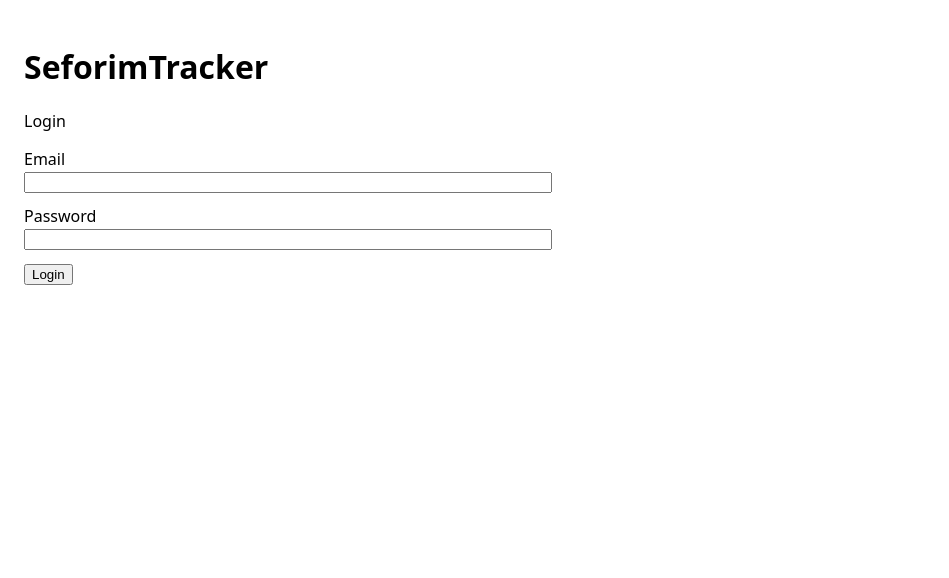
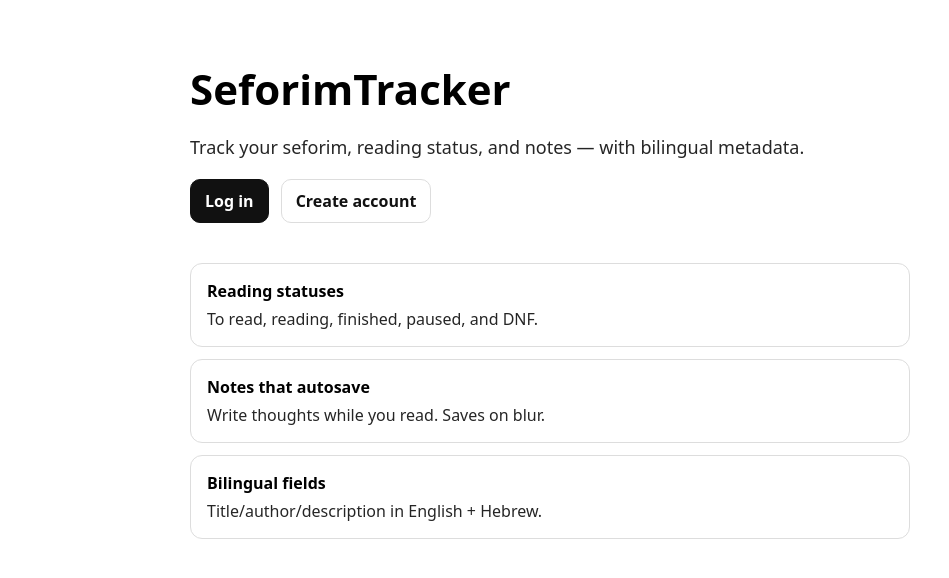
Before and after one commit to trmarvin/SeforimTracker, a React (Vite) app in the folder client/: page / in a window 1280 px wide. Before the commit this address led to /login. Shown: the top 578 px of the page, without its empty margins (0-949 px from the left). Built offline with nearby package versions, Linux system fonts and the light colour scheme; no server answers.

Commit message:
added landing page

```diff
--- a/client/src/App.tsx
+++ b/client/src/App.tsx
@@ -2,6 +2,7 @@ import { BrowserRouter, Routes, Route, Navigate } from "react-router-dom";
 import { useAppSelector } from "./store/hooks";
 import { selectToken } from "./features/auth/authSlice";
 import LoginPage from "./pages/LoginPage";
+import LandingPage from "./pages/LandingPage";
 import LibraryPage from "./pages/LibraryPage";
 import SeforimPage from "./pages/SeforimPage";
 import SeforimNewPage from "./pages/SeforimNewPage";
@@ -16,9 +17,10 @@ export default function App() {
   return (
     <BrowserRouter>
       <Routes>
+        <Route path="/" element={<LandingPage />} />
         <Route path="/login" element={<LoginPage />} />
         <Route
-          path="/"
+          path="/library"
           element={
             <ProtectedRoute>
               <LibraryPage />
--- /dev/null
+++ b/client/src/pages/LandingPage.tsx
@@ -0,0 +1,91 @@
+import { Link } from "react-router-dom";
+import { useAppSelector } from "../store/hooks";
+import { selectToken } from "../features/auth/authSlice";
+
+export default function LandingPage() {
+  const token = useAppSelector(selectToken);
+
+  return (
+    <div
+      style={{
+        padding: 32,
+        fontFamily: "system-ui",
+        maxWidth: 900,
+        margin: "0 auto",
+      }}
+    >
+      <h1 style={{ fontSize: 42, marginBottom: 10 }}>SeforimTracker</h1>
+      <p style={{ fontSize: 18, opacity: 0.85, maxWidth: 620 }}>
+        Track your seforim, reading status, and notes — with bilingual metadata.
+      </p>
+
+      <div style={{ marginTop: 20, display: "flex", gap: 12 }}>
+        {token ? (
+          <>
+            <Link to="/library" style={btnPrimary}>
+              Go to My Library
+            </Link>
+            <Link to="/seforim" style={btnGhost}>
+              Browse Seforim
+            </Link>
+          </>
+        ) : (
+          <>
+            <Link to="/login" style={btnPrimary}>
+              Log in
+            </Link>
+            <Link to="/register" style={btnGhost}>
+              Create account
+            </Link>
+          </>
+        )}
+      </div>
+
+      <div style={{ marginTop: 40, display: "grid", gap: 12, maxWidth: 720 }}>
+        <Feature
+          title="Reading statuses"
+          text="To read, reading, finished, paused, and DNF."
+        />
+        <Feature
+          title="Notes that autosave"
+          text="Write thoughts while you read. Saves on blur."
+        />
+        <Feature
+          title="Bilingual fields"
+          text="Title/author/description in English + Hebrew."
+        />
+      </div>
+    </div>
+  );
+}
+
+function Feature({ title, text }: { title: string; text: string }) {
+  return (
+    <div style={{ border: "1px solid #ddd", borderRadius: 12, padding: 16 }}>
+      <div style={{ fontWeight: 700, marginBottom: 6 }}>{title}</div>
+      <div style={{ opacity: 0.85 }}>{text}</div>
+    </div>
+  );
+}
+
+const btnPrimary: React.CSSProperties = {
+  display: "inline-block",
+  padding: "10px 14px",
+  borderRadius: 10,
+  border: "1px solid #111",
+  background: "#111",
+  color: "#fff",
+  textDecoration: "none",
+  fontWeight: 650,
+};
+
+const btnGhost: React.CSSProperties = {
+  display: "inline-block",
+  padding: "10px 14px",
+  borderRadius: 10,
+  border: "1px solid #ddd",
+  background: "#fff",
+  color: "#111",
+  textDecoration: "none",
+  fontWeight: 650,
+};
--- a/client/src/pages/LibraryPage.tsx
+++ b/client/src/pages/LibraryPage.tsx
@@ -31,10 +31,40 @@ export default function LibraryPage() {
   // local draft notes so typing doesn't spam PUT requests
   const [draftNotes, setDraftNotes] = useState<Record<string, string>>({});
 
+  const [statusFilter, setStatusFilter] = useState<LibraryStatus | "all">(
+    "all",
+  );
+  const [query, setQuery] = useState("");
+
   useEffect(() => {
     if (!token) return;
     dispatch(fetchLibraryThunk(token));
   }, [token, dispatch]);
+
+  const normalizedQuery = query.trim().toLowerCase();
+
+  const filteredItems = items.filter((it) => {
+    if (statusFilter !== "all" && it.status !== statusFilter) return false;
+    if (!normalizedQuery) return true;
+
+    const s = it.sefer;
+
+    const haystack = [
+      s.title,
+      s.title_he ?? "",
+      s.author ?? "",
+      s.author_he ?? "",
+      s.genre ?? "",
+      it.notes ?? "",
+    ]
+      .join(" ")
+      .toLowerCase();
+
+    return haystack.includes(normalizedQuery);
+  });
+
+  const totalCount = items.length;
+  const filteredCount = filteredItems.length;
 
   return (
     <div style={{ padding: 24, fontFamily: "system-ui", maxWidth: 900 }}>
@@ -51,6 +81,52 @@ export default function LibraryPage() {
         </button>
       </div>
 
+      <div
+        style={{
+          display: "flex",
+          gap: 12,
+          alignItems: "center",
+          margin: "12px 0",
+        }}
+      >
+        <label style={{ display: "flex", gap: 8, alignItems: "center" }}>
+          Status:
+          <select
+            value={statusFilter}
+            onChange={(e) => setStatusFilter(e.target.value as any)}
+          >
+            <option value="all">All</option>
+            {STATUS_OPTIONS.map((opt) => (
+              <option key={opt.value} value={opt.value}>
+                {opt.label}
+              </option>
+            ))}
+          </select>
+        </label>
+
+        <input
+          value={query}
+          onChange={(e) => setQuery(e.target.value)}
+          placeholder="Search title, author, notes…"
+          style={{ flex: 1, minWidth: 240 }}
+        />
+
+        <button
+          type="button"
+          onClick={() => {
+            setStatusFilter("all");
+            setQuery("");
+          }}
+        >
+          Clear
+        </button>
+        <p style={{ opacity: 0.75, margin: "8px 0" }}>
+          {filteredCount === totalCount
+            ? `Showing all ${totalCount}`
+            : `Showing ${filteredCount} of ${totalCount}`}
+        </p>
+      </div>
+
       <div style={{ display: "flex", gap: 8 }}>
         <Link to="/seforim">Browse seforim</Link>
       </div>
@@ -58,11 +134,11 @@ export default function LibraryPage() {
       {status === "loading" && <p>Loading…</p>}
       {error && <p style={{ color: "crimson" }}>{error}</p>}
 
-      {status !== "loading" && !error && items.length === 0 ? (
-        <p>No items yet.</p>
+      {status !== "loading" && !error && filteredItems.length === 0 ? (
+        <p>No imatching items.</p>
       ) : (
         <ul style={{ listStyle: "none", padding: 0, margin: 0 }}>
-          {items.map((it) => {
+          {filteredItems.map((it) => {
             const sefer = it.sefer;
             const currentDraft = draftNotes[it.id] ?? it.notes ?? "";
 
```
